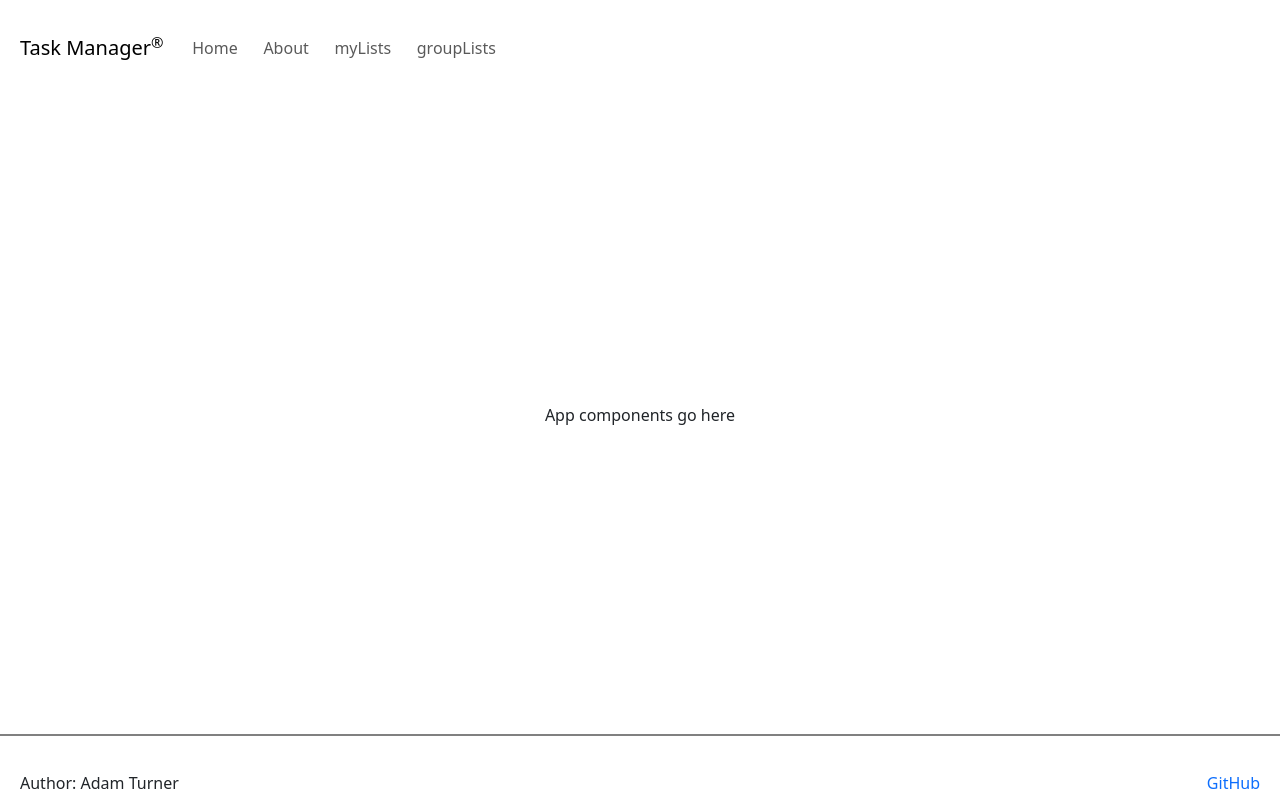
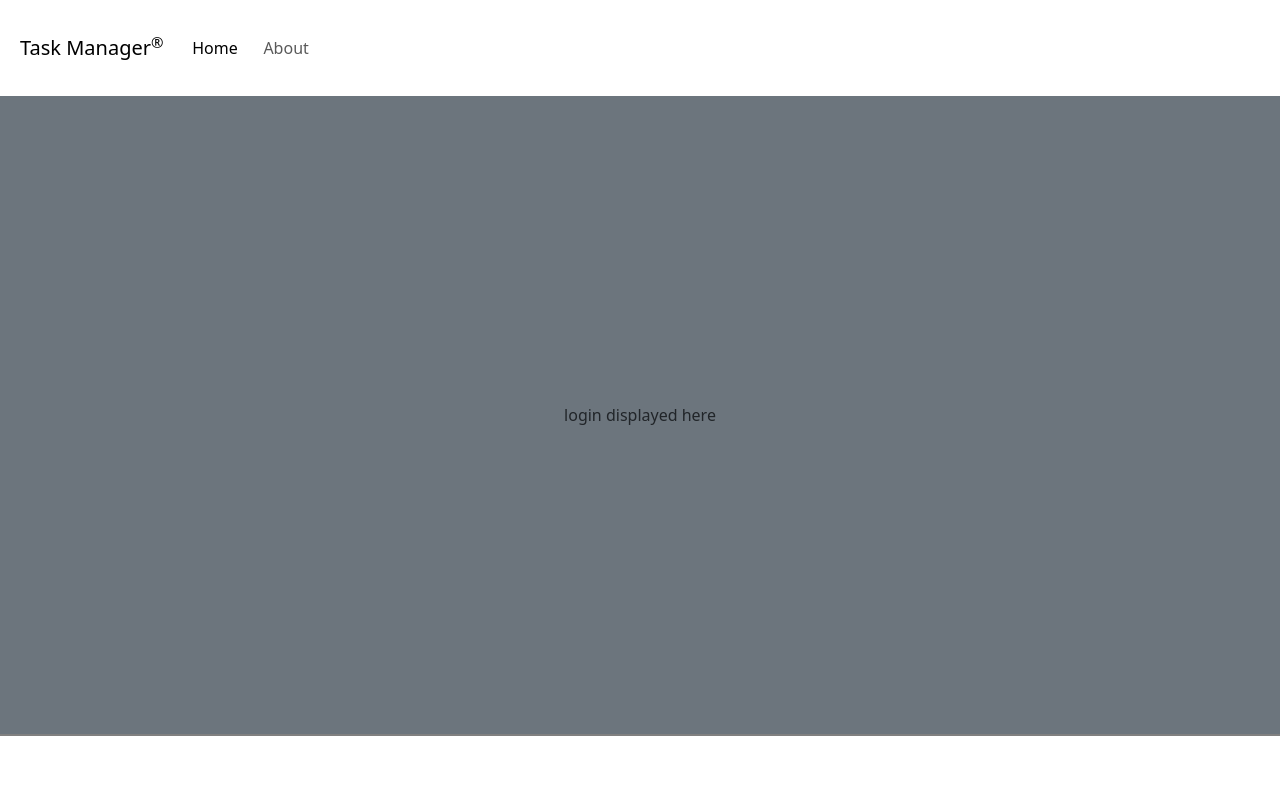
Before and after one commit to adamdturner/startup, a React (Vite) app: page / in a window 1280 px wide. Shown: the top 800 px of the page. Built offline with nearby package versions, Linux system fonts and the light colour scheme.

Commit message:
Create BrowserRouter and routes, also create src folders

```diff
--- a/src/app.jsx
+++ b/src/app.jsx
@@ -1,9 +1,20 @@
 import React from 'react';
+import { BrowserRouter, NavLink, Route, Routes } from 'react-router-dom';
+import { Login } from './login/login';
+import { About } from './about/about.jsx';
+import { MyLists } from './myLists/myLists.jsx';
+import { GroupLists } from './groupLists/groupLists.jsx';
+import { AuthState } from './login/authState';
 import 'bootstrap/dist/css/bootstrap.min.css';
 import './app.css';
 
-export default function App() {
+function App() {
+  const [userName, setUserName] = React.useState(localStorage.getItem('userName') || '');
+  const currentAuthState = userName ? AuthState.Authenticated : AuthState.Unauthenticated;
+  const [authState, setAuthState] = React.useState(currentAuthState);
+
   return (
+    <BrowserRouter>
     <body>
       <header>
         <nav className='navbar'>
@@ -11,24 +22,49 @@ export default function App() {
             <ul className='navbar-nav'>
 
               <li className='nav-item'>
-                <a className='nav-link' href='index.html'>Home</a>
+                <NavLink className='nav-link' to=''>Home</NavLink>
               </li>
 
               <li className='nav-item'>
-                <a className='nav-link' href='about.html'>About</a>
+                <NavLink className='nav-link' to='/about'>About</NavLink>
               </li>
 
+              {authState === AuthState.Authenticated && (
               <li className='nav-item'>
-                <a className='nav-link' href='myLists.html'>myLists</a>
+                <NavLink className='nav-link' to='/myLists'>myLists</NavLink>
               </li>
+              )}
 
+              {authState === AuthState.Authenticated && (
               <li className='nav-item'>
-                <a className='nav-link' href='groupLists.html'>groupLists</a>
+                <NavLink className='nav-link' to='/groupLists'>groupLists</NavLink>
               </li>
+              )}
 
             </ul>
         </nav>
       </header>
+
+      <Routes>
+        <Route
+          path='/'
+          element={
+            <Login
+              userName={userName}
+              authState={authState}
+              onAuthChange={(userName, authState) => {
+                setAuthState(authState);
+                setUserName(userName);
+              }}
+            />
+          }
+          exact
+        />
+        <Route path='/myLists' element={<MyLists />} />
+        <Route path='/groupLists' element={<GroupLists />} />
+        <Route path='/about' element={<About />} />
+        <Route path='*' element={<NotFound />} />
+      </Routes>
 
       <main>App components go here</main>
 
@@ -40,5 +76,12 @@ export default function App() {
       </footer>
 
     </body>
+    </BrowserRouter>
   );
 }
+
+function NotFound() {
+  return <main className='container-fluid bg-secondary text-center'>404: Return to sender. Address unknown.</main>;
+}
+
+export default App;
--- /dev/null
+++ b/src/login/authState.js
@@ -0,0 +1,9 @@
+export class AuthState {
+  static Unknown = new AuthState('unknown');
+  static Authenticated = new AuthState('authenticated');
+  static Unauthenticated = new AuthState('unauthenticated');
+
+  constructor(name) {
+    this.name = name;
+  }
+}
--- /dev/null
+++ b/src/login/login.jsx
@@ -0,0 +1,11 @@
+import React from 'react';
+import { useNavigate } from 'react-router-dom';
+import Button from 'react-bootstrap/Button';
+
+export function Login() {
+  return (
+    <main className='container-fluid bg-secondary text-center'>
+      <div>login displayed here</div>
+    </main>
+  );
+}
```
Also changed, not shown: src/about/about.jsx (added), src/groupLists/groupLists.jsx (added), src/myLists/myLists.jsx (added).
